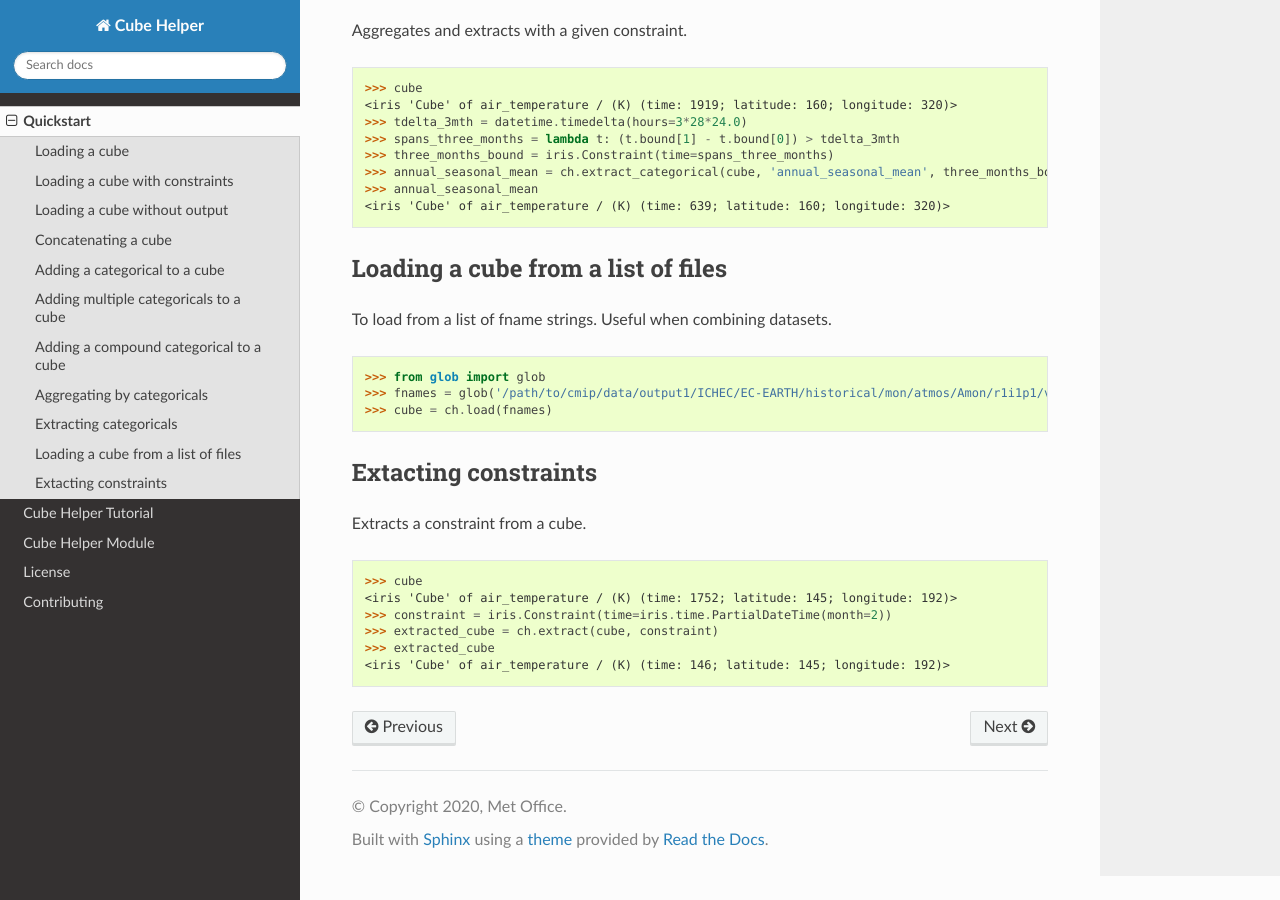
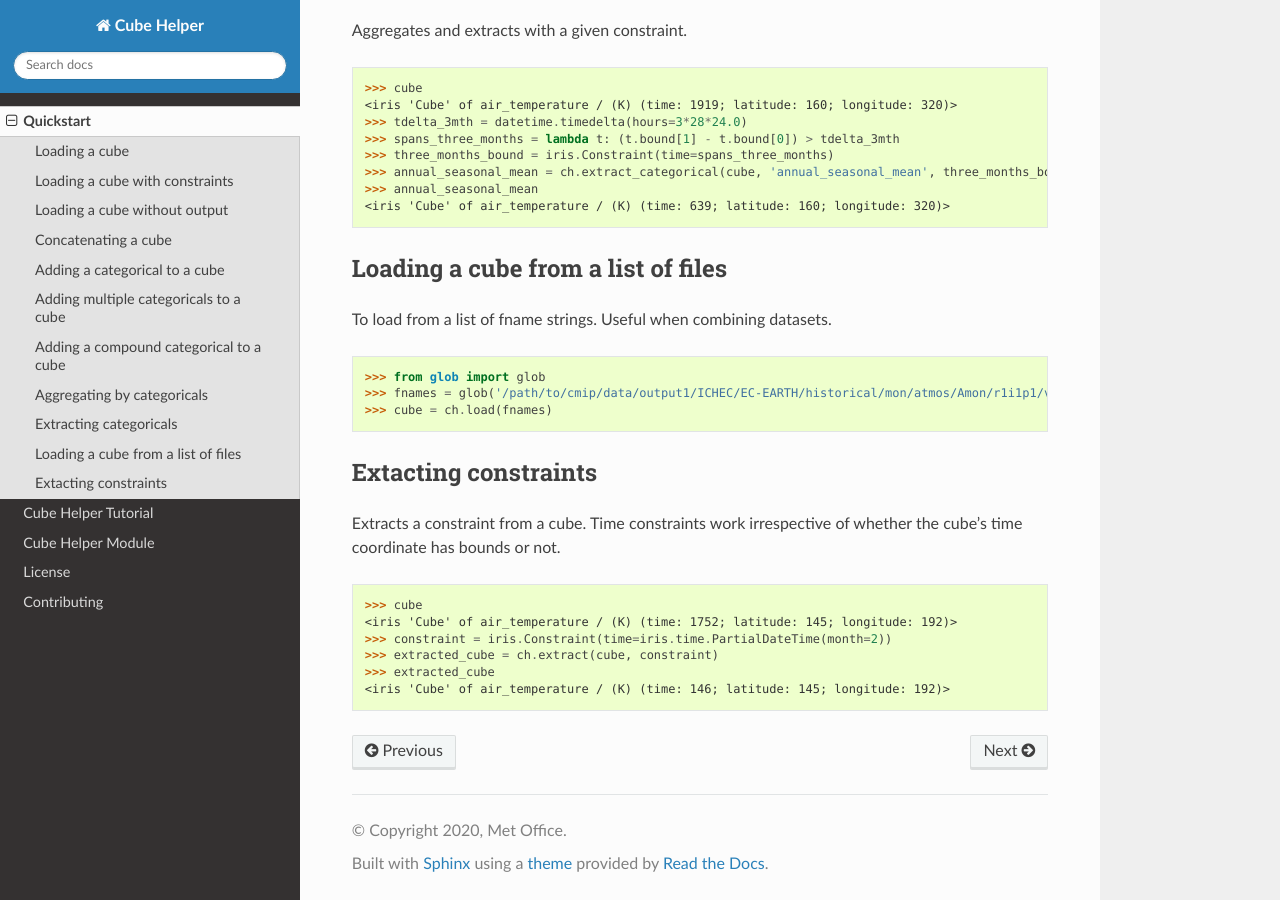
Before and after one commit to MetOffice/cube_helper, a Sphinx documentation site: the page built from docs/source/Quickstart.rst, in a window 1280 px wide and 900 px high, scrolled down 5151 px. Built offline with Sphinx 7.4.7 and the Read the Docs theme 2.0.0, drawn with Linux system fonts in a browser that asks for light colours.

Commit message:
Update docs/source/Quickstart.rst
Co-authored-by: Jon Seddon <17068361+jonseddon@users.noreply.github.com>

```diff
--- a/docs/source/Quickstart.rst
+++ b/docs/source/Quickstart.rst
@@ -304,7 +304,7 @@ To load from a list of fname strings. Useful when combining datasets.
 
 Extacting constraints
 ^^^^^^^^^^^^^^^^^^^^^
-Extracts a constraint from a cube.
+Extracts a constraint from a cube. Time constraints work irrespective of whether the cube's time coordinate has bounds or not.
 
 .. code-block:: python
 
```
